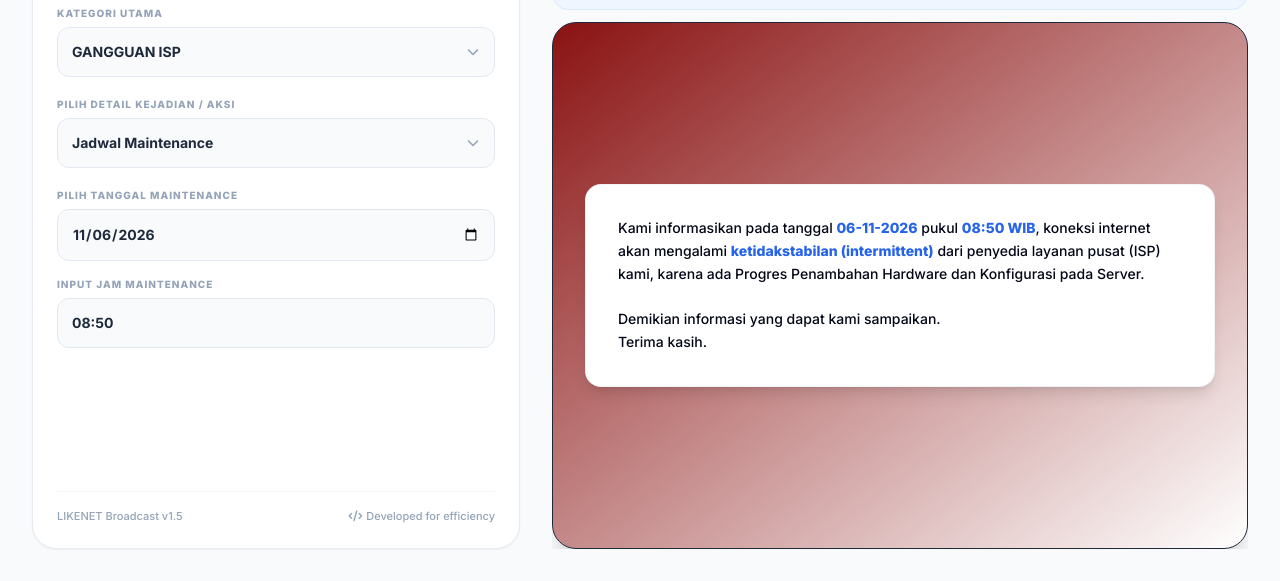
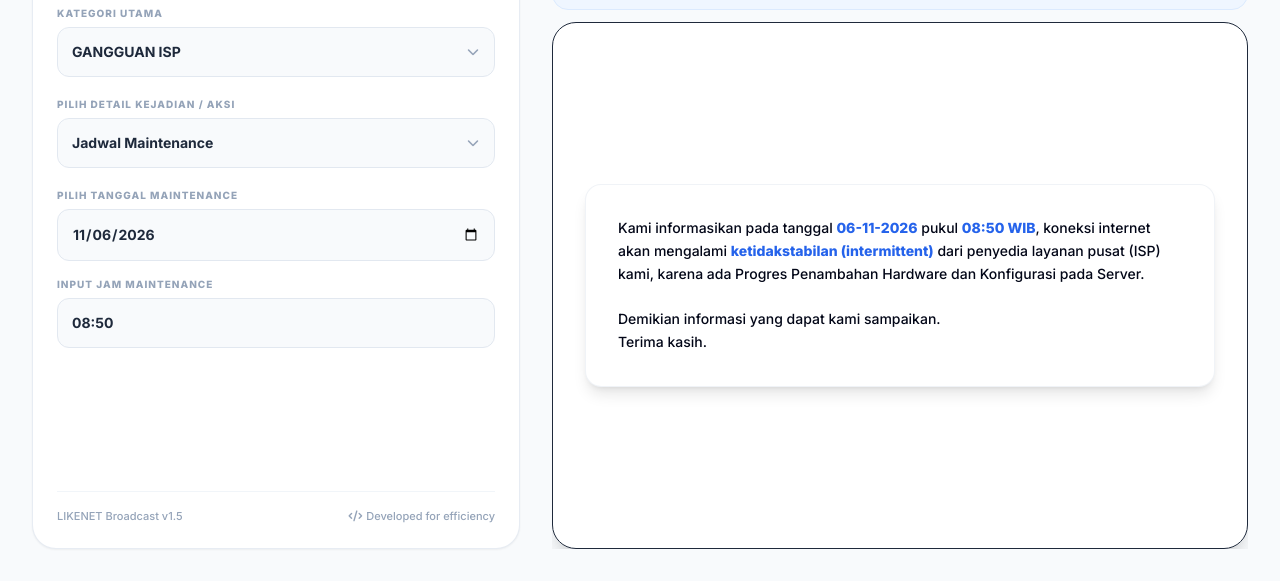
Before and after one commit to ilyasajha5-cpu/LIKEApp, a plain HTML site: page index.html in a window 1280 px wide. Shown: the part 219-800 px from the top of the page. Drawn offline with nearby package versions, Linux system fonts and the light colour scheme; a script that the page names is missing.

Commit message:
Update index.html

```diff
--- a/index.html
+++ b/index.html
@@ -279,7 +279,7 @@
                 <span><strong>Tips:</strong> Anda dapat mengubah atau menambahkan detail teks secara langsung pada kotak putih di bawah ini sebelum menyalin atau menyimpannya.</span>
             </div>
             <!-- Container Capture dengan background gelap elegan GRADIENT MERAH PUTIH -->
-            <div id="capture-target" class="bg-gradient-to-br from-[#8a1212] to-[#ffffff] rounded-3xl p-6 lg:p-8 shadow-xl flex-grow flex items-center justify-center border border-slate-800">
+            <div id="capture-target" class="bg-gradient-to-br from-[#ffffff] to-[#ffffff] rounded-3xl p-6 lg:p-8 shadow-xl flex-grow flex items-center justify-center border border-slate-800">
                 <!-- Kotak Pesan WA Putih Bersih -->
                 <div class="bg-white rounded-2xl p-6 lg:p-8 w-full border border-slate-200/50 shadow-lg leading-relaxed whitespace-pre-wrap font-medium text-slate-950 text-sm overflow-y-auto max-h-[580px] custom-scrollbar focus:outline-none focus:ring-2 focus:ring-blue-500 transition-all duration-200"
                      id="whatsapp-text-output"
```
